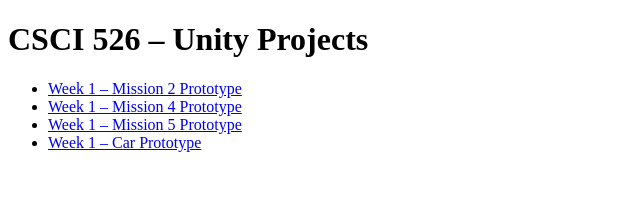
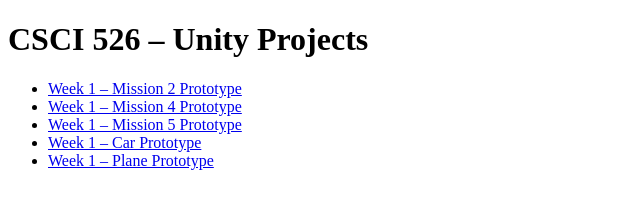
Before and after one commit to is-ClarkHu/CSCI526, a plain HTML site: page index.html in a window 1280 px wide. Shown: the whole page, without its empty margins (0-640 px from the left). Drawn offline with Linux system fonts and the light colour scheme.

Commit message:
Update index.html

```diff
--- a/index.html
+++ b/index.html
@@ -8,6 +8,7 @@
     <li><a href="week1/mission4/">Week 1 – Mission 4 Prototype</a></li>
     <li><a href="week1/mission5/">Week 1 – Mission 5 Prototype</a></li>
     <li><a href="week1/prototype%20car/">Week 1 – Car Prototype</a></li>
+    <li><a href="week1/prototype%20plane/">Week 1 – Plane Prototype</a></li>
 
   </ul>
 </body>
```
